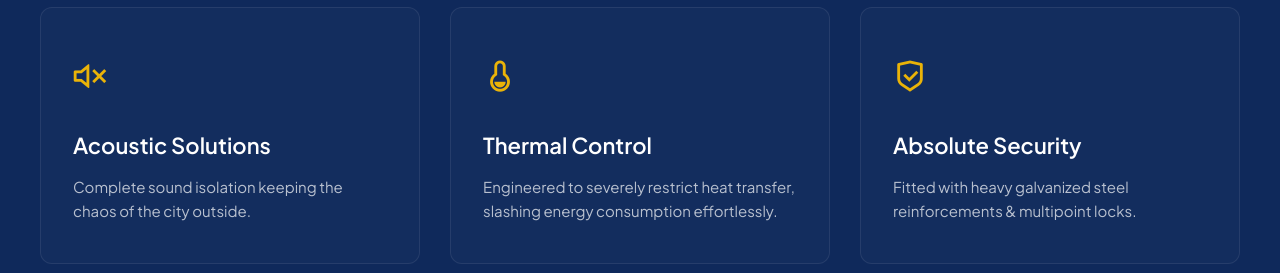
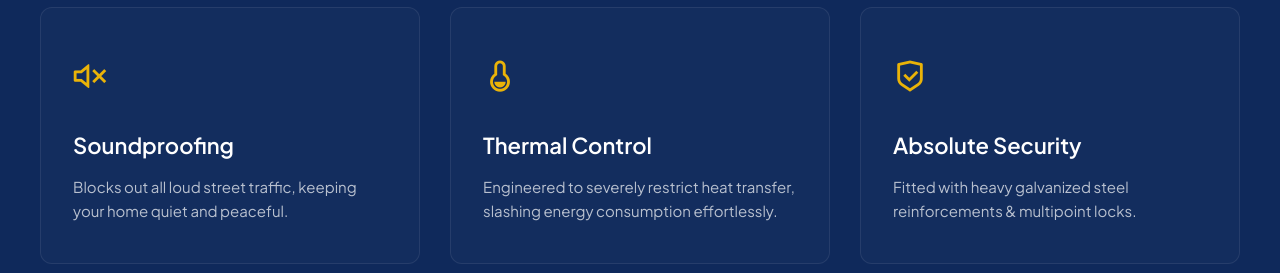
Before and after one commit to rajvarinders12-droid/winfab, a plain HTML site: page index.html in a window 1280 px wide. Shown: the part 3860-4133 px from the top of the page. Drawn offline with nearby package versions, Linux system fonts and the light colour scheme.

Commit message:
Simplify acoustic solutions text in solutions section

```diff
--- a/index.html
+++ b/index.html
@@ -303,8 +303,8 @@
             <div class="adv-grid">
                 <div class="adv-card">
                     <div class="adv-icon"><i class="ri-volume-mute-line"></i></div>
-                    <h3>Acoustic Solutions</h3>
-                    <p>Complete sound isolation keeping the chaos of the city outside.</p>
+                    <h3>Soundproofing</h3>
+                    <p>Blocks out all loud street traffic, keeping your home quiet and peaceful.</p>
                 </div>
                 <div class="adv-card">
                     <div class="adv-icon"><i class="ri-temp-cold-line"></i></div>
```
